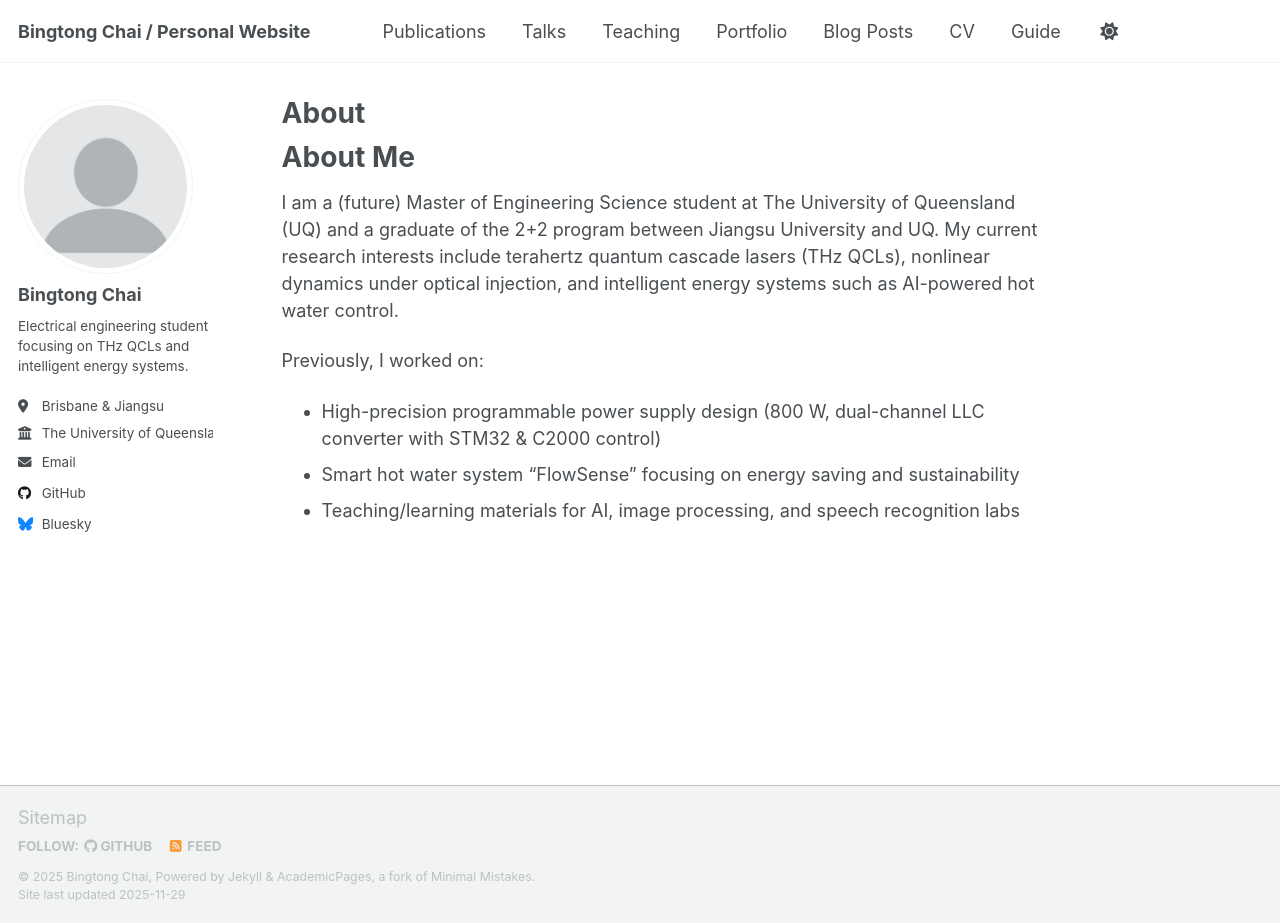
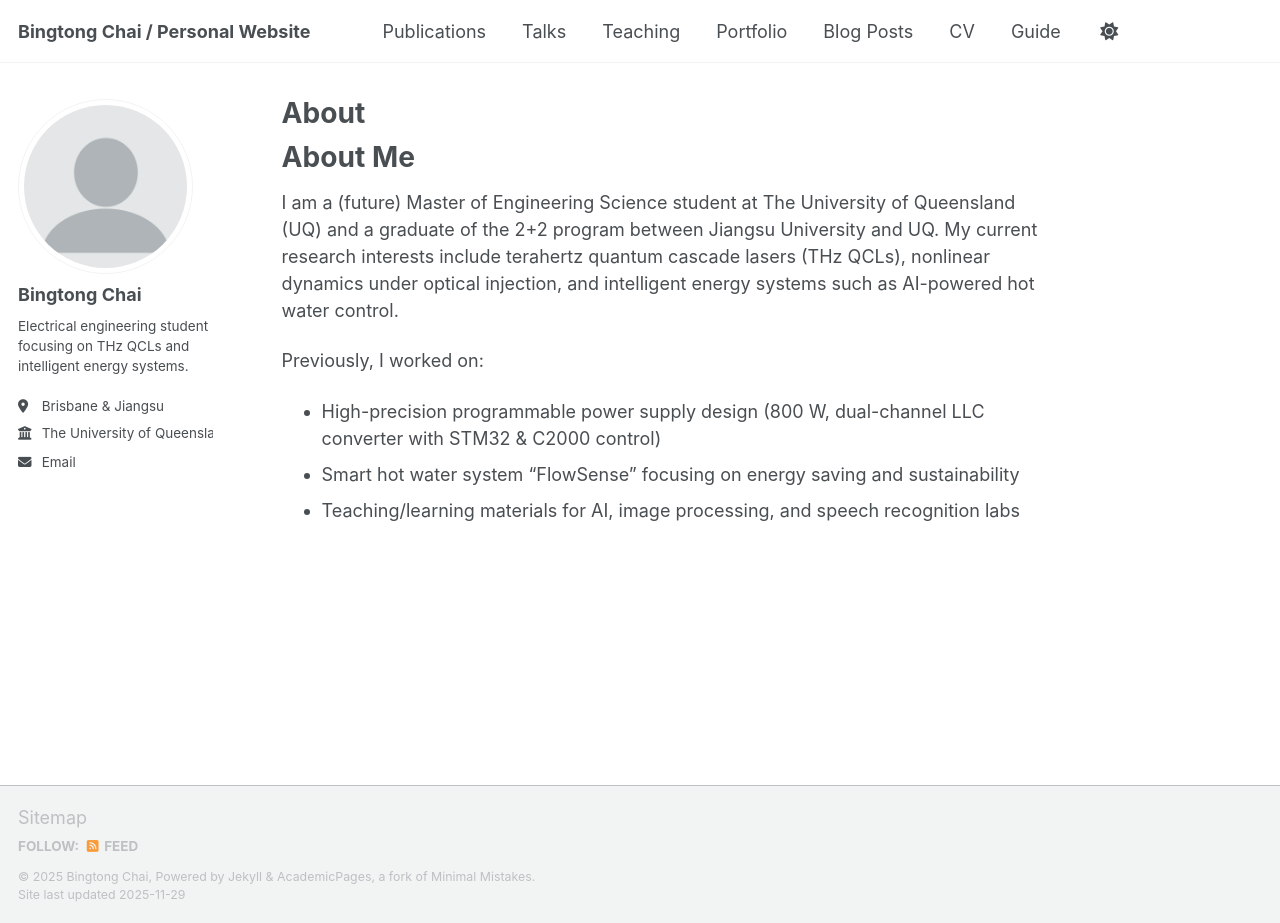
Before and after one commit to Bingtong1/bingtongchai.github.io, a Jekyll site: the page built from _pages/about.md, in a window 1280 px wide and 923 px high. Built offline with Jekyll 4.4.1, drawn with Linux system fonts in a browser that asks for light colours; a script that is not in the unit is left out.

Commit message:
Update _config.yml

```diff
--- a/_config.yml
+++ b/_config.yml
@@ -16,7 +16,7 @@ description              : &description "Postgraduate student at UQ"   # Update
 url                      : https://bingtong1.github.io # The base hostname & protocol for your site e.g. "https://[your GitHub username].github.io",
                                                            # or if you already have some other page hosted on Github then use "https://[your GitHub username].github.io/[Your Repo Name]"
 baseurl                  : "" # the subpath of your site, e.g. "/blog"
-repository               : "academicpages/academicpages.github.io"
+repository               : "academicpages.github.io"
 
 # Site Author - The following control what appear as part of the author content on the side bar.
 #               If a field is blank the icon and link will not appear, otherwise it will be shown.
@@ -51,13 +51,13 @@ author:
   bitbucket        : # Username - Update with your username on the site
   codepen          : # Username
   dribbble         : # Username
-  github           : "Bingtong1"
+  github           : #"Bingtong1"
   kaggle           : # Username
   stackoverflow    : # User number or user number and name (i.e., use "1" or "1/jeff-atwood")
 
   # Social media
   artstation       : # Username
-  bluesky          : "bsky.app" # Replace this with you Bluesky username
+  bluesky          : #"bsky.app" # Replace this with you Bluesky username
   facebook         : # Username
   flickr           : # Username
   foursquare       : # Username
```
